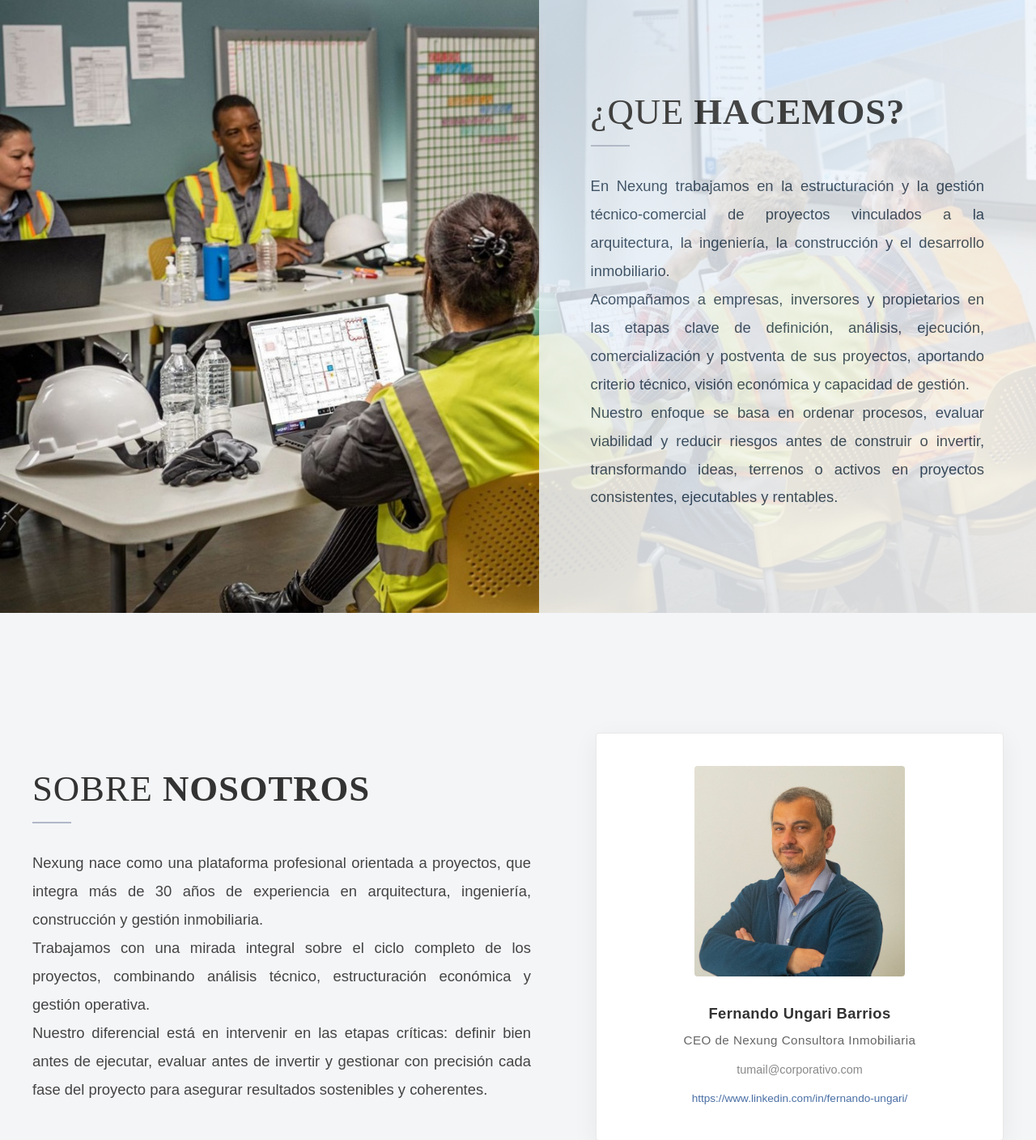
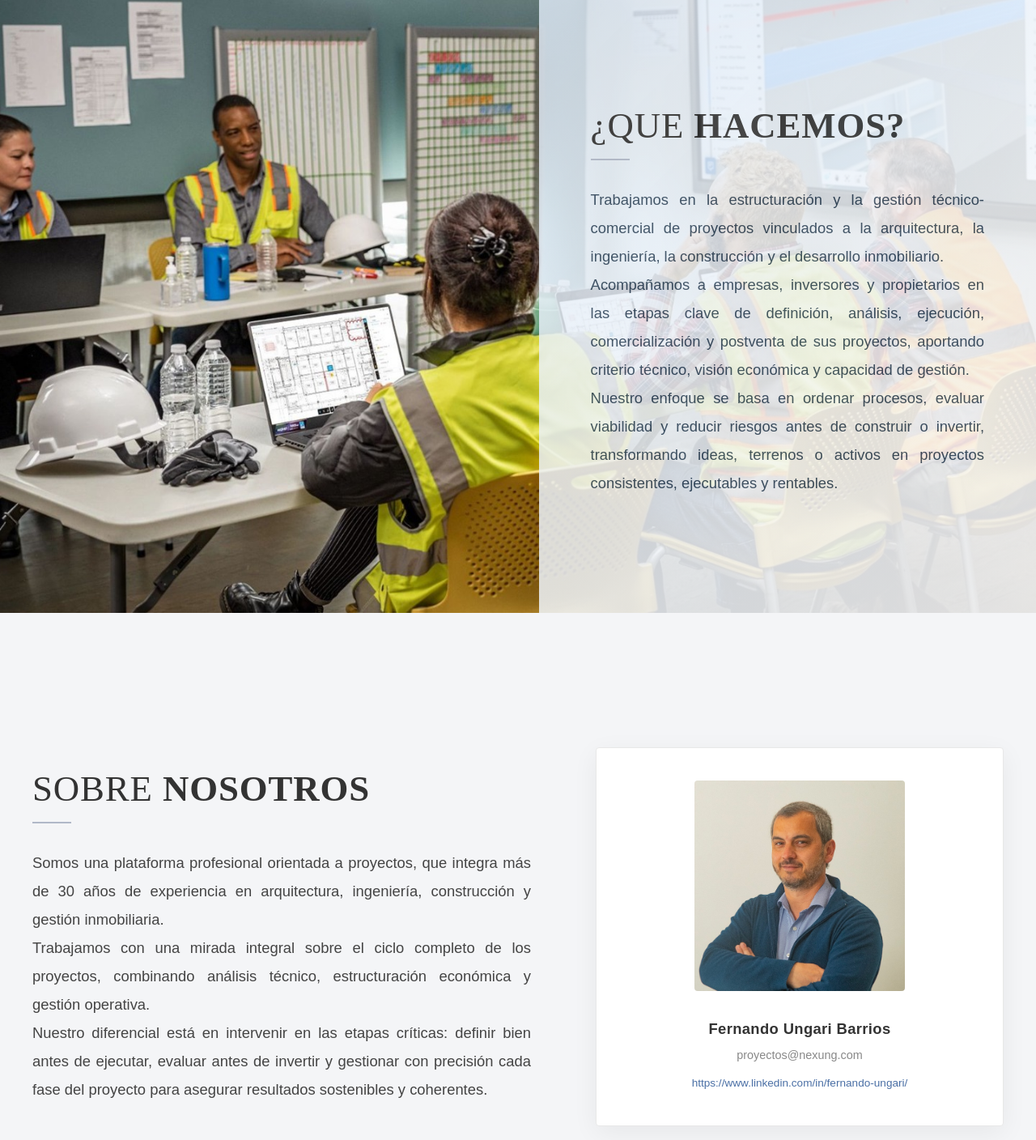
Before and after one commit to unombu/nexung2.0, a plain HTML site: page index.html in a window 1280 px wide. Shown: the part 843-2251 px from the top of the page at 81% size. Drawn offline with nearby package versions, Linux system fonts and the light colour scheme.

Commit message:
cambios esteticos

```diff
--- a/index.html
+++ b/index.html
@@ -60,7 +60,7 @@
             <div class="text-content">
                 <h1 class="section-title">¿QUE <strong>HACEMOS?</strong></h1>
                 <p>
-                En Nexung trabajamos en la estructuración y la gestión técnico-comercial de proyectos vinculados a la arquitectura, la ingeniería, la construcción y el desarrollo inmobiliario.
+                Trabajamos en la estructuración y la gestión técnico-comercial de proyectos vinculados a la arquitectura, la ingeniería, la construcción y el desarrollo inmobiliario.
                 <br>
                 Acompañamos a empresas, inversores y propietarios en las etapas clave de definición, análisis, ejecución, comercialización y postventa de sus proyectos, aportando criterio técnico, visión económica y capacidad de gestión.
                 <br>
@@ -74,7 +74,7 @@
         <div class="about-container">
             <div class="about-content">
                 <h1 class="section-title">SOBRE <strong>NOSOTROS</strong></h1>
-                <p> Nexung nace como una plataforma profesional orientada a proyectos, que integra más de 30 años de experiencia en arquitectura, ingeniería, construcción y gestión inmobiliaria.
+                <p> Somos una plataforma profesional orientada a proyectos, que integra más de 30 años de experiencia en arquitectura, ingeniería, construcción y gestión inmobiliaria.
                     <br>
                     Trabajamos con una mirada integral sobre el ciclo completo de los proyectos, combinando análisis técnico, estructuración económica y gestión operativa.
                     <br>
@@ -85,8 +85,7 @@
                 <img src="/images/image 2.png" alt="Fernando Ungari Barrios" class="profile-image">
                 <div class="profile-info">
                     <p class="profile-name">Fernando Ungari Barrios</p>
-                    <p class="profile-title">CEO de Nexung Consultora Inmobiliaria</p>
-                    <p class="profile-email">tumail@corporativo.com</p>
+                    <p class="profile-email">proyectos@nexung.com</p>
                     <a href="https://www.linkedin.com/in/fernando-ungari/" target="_blank" class="profile-link">https://www.linkedin.com/in/fernando-ungari/</a>
                 </div>
             </div>
@@ -130,7 +129,7 @@
                 </div>
                 <div class="social-section">
                     <h3>SIGUENOS EN NUESTRAS REDES SOCIALES!</h3>
-                    <a href="https://www.linkedin.com/in/fernando-ungari/" target="_blank" class="social-icon">
+                    <a href="https://www.linkedin.com/company/nexung/" target="_blank" class="social-icon">
                         <svg width="60" height="60" viewBox="0 0 60 60" fill="none" class="social-icon">
                             <rect width="60" height="60" rx="5" fill="#666"/>
                             <path d="M20 22H26V40H20V22ZM23 16C24.93 16 26.5 17.57 26.5 19.5C26.5 21.43 24.93 23 23 23C21.07 23 19.5 21.43 19.5 19.5C19.5 17.57 21.07 16 23 16ZM28 22H33.8V24.6C34.6 23.2 36.5 22 39.2 22C44.1 22 45 25 45 29.5V40H39V30.8C39 28.3 38.5 26.8 36.5 26.8C34.3 26.8 33.5 28.5 33.5 30.8V40H28V22Z" fill="white"/>
```
Also changed, not shown: images/logo.png.
